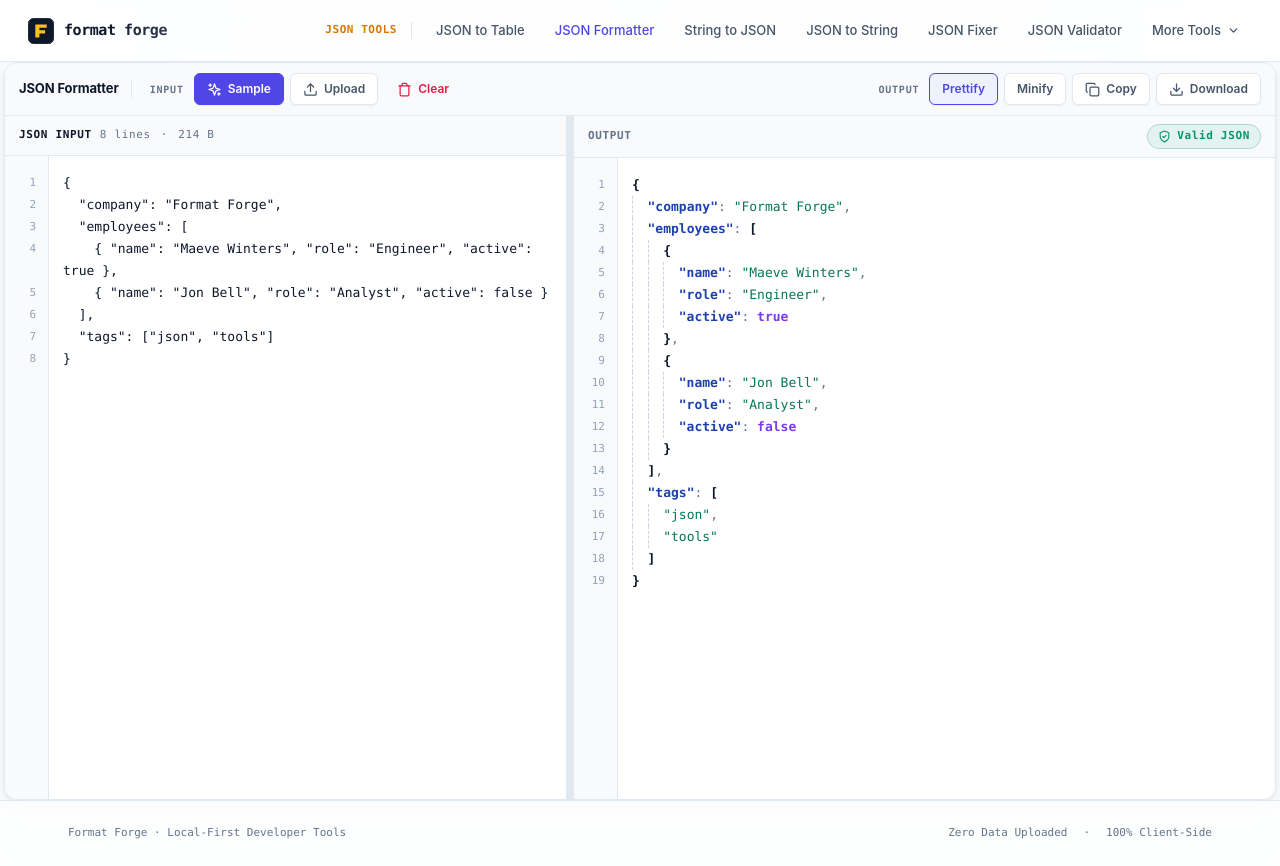
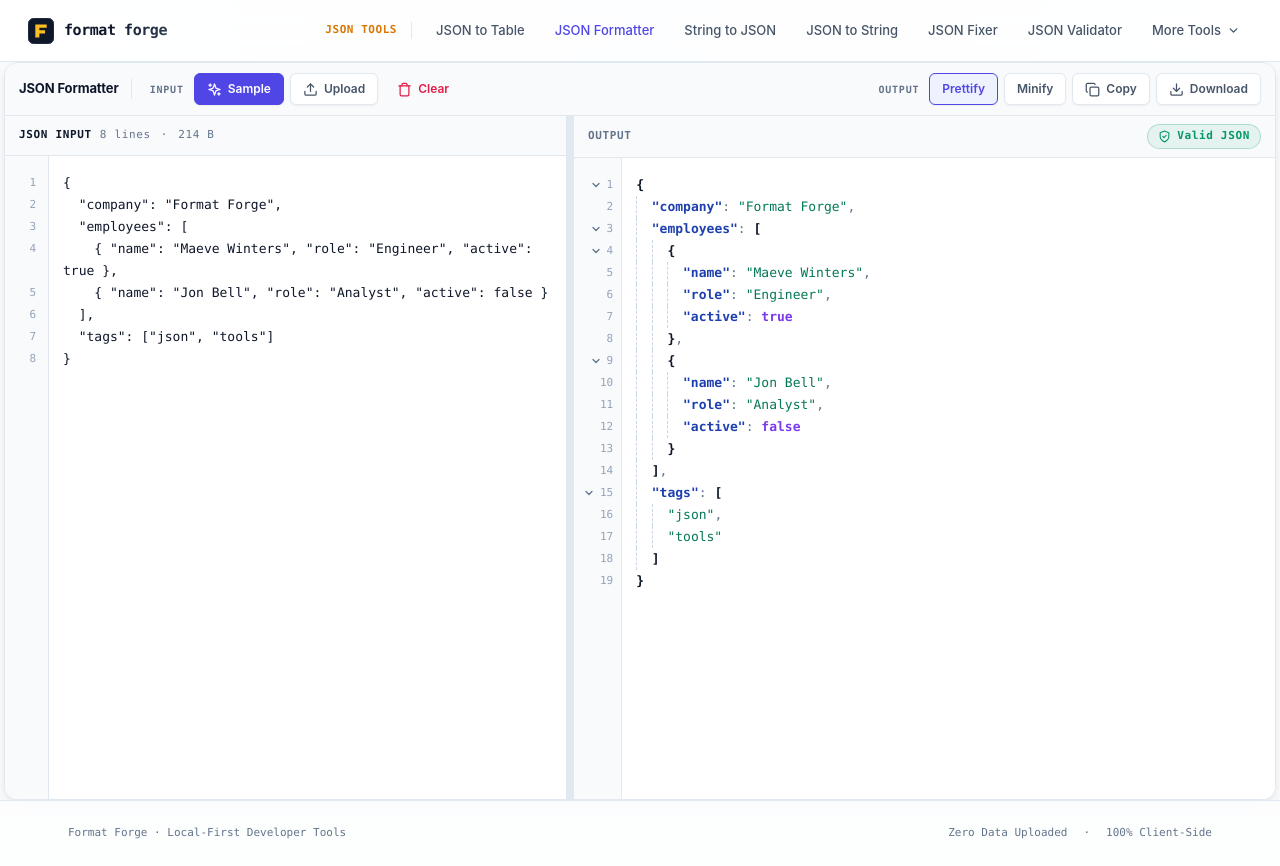
Before and after one commit to zazhedho/format-forge, a Next.js app: page /json-formatter in a window 1280 px wide. Both pictures are taken after a click on the button "Sample". Built offline with nearby package versions, Linux system fonts and the light colour scheme.

Commit message:
feat: add collapsible lines feature to JSON output for improved readability

```diff
--- a/app/globals.css
+++ b/app/globals.css
@@ -986,6 +986,23 @@
   color: var(--text-dim);
 }
 
+.output-stage .editor-gutter {
+  padding-left: 6px;
+  padding-right: 8px;
+}
+
+.output-stage .gutter-line {
+  display: flex;
+  align-items: flex-start;
+  justify-content: flex-end;
+  gap: 2px;
+}
+
+.output-stage .collapse-toggle {
+  flex: 0 0 18px;
+  margin: 0;
+}
+
 .json-editor {
   flex: 1;
   height: 100%;
@@ -1124,6 +1141,35 @@
   margin: 0;
 }
 
+.collapse-toggle {
+  display: inline-flex;
+  align-items: center;
+  justify-content: center;
+  width: 18px;
+  height: 22px;
+  margin-right: 2px;
+  vertical-align: top;
+  color: var(--text-muted);
+  border-radius: 3px;
+  cursor: pointer;
+  user-select: none;
+}
+
+.collapse-toggle:hover {
+  color: var(--accent-indigo);
+  background: var(--accent-indigo-glow);
+}
+
+.collapse-toggle:focus-visible {
+  outline: 2px solid var(--accent-indigo);
+  outline-offset: -1px;
+}
+
+.collapse-toggle svg {
+  width: 12px;
+  height: 12px;
+}
+
 .line-code {
   flex: 1;
   display: block;
--- a/components/text-output.tsx
+++ b/components/text-output.tsx
@@ -1,21 +1,46 @@
 'use client'
 
-import { useLayoutEffect, useRef, useMemo, type KeyboardEvent, type FormEvent, type ClipboardEvent, type DragEvent } from 'react'
+import { useEffect, useLayoutEffect, useMemo, useRef, useState, type KeyboardEvent, type FormEvent, type ClipboardEvent, type DragEvent } from 'react'
+import { getCollapsibleRanges } from '@/lib/json/collapse'
 import { highlightJson } from '@/lib/json/highlight'
-import { CheckIcon, InfoIcon } from './icons'
+import { CheckIcon, ChevronDownIcon, ChevronRightIcon, InfoIcon } from './icons'
 
 export function TextOutput({
   value,
   warnings = [],
+  collapsible = false,
 }: {
   value: string
   warnings?: string[]
+  collapsible?: boolean
 }) {
   const gutterRef = useRef<HTMLDivElement>(null)
   const codeAreaRef = useRef<HTMLDivElement>(null)
+  const [collapsedLines, setCollapsedLines] = useState<Set<number>>(new Set())
 
   const highlightedLines = useMemo(() => highlightJson(value), [value])
-  const lineCount = highlightedLines.length > 0 ? highlightedLines.length : (value ? value.split('\n').length : 1)
+  const collapsibleRanges = useMemo(
+    () => collapsible ? getCollapsibleRanges(highlightedLines) : new Map<number, number>(),
+    [collapsible, highlightedLines]
+  )
+  const visibleLines = useMemo(() => {
+    if (!collapsible || collapsedLines.size === 0) return highlightedLines
+
+    let hiddenUntil = 0
+    return highlightedLines.filter((line) => {
+      if (line.lineNumber <= hiddenUntil) return false
+
+      const endLine = collapsibleRanges.get(line.lineNumber)
+      if (endLine !== undefined && collapsedLines.has(line.lineNumber)) {
+        hiddenUntil = endLine - 1
+      }
+      return true
+    })
+  }, [collapsedLines, collapsible, collapsibleRanges, highlightedLines])
+
+  useEffect(() => {
+    setCollapsedLines(new Set())
+  }, [value, collapsible])
 
   useLayoutEffect(() => {
     const codeArea = codeAreaRef.current
@@ -36,7 +61,7 @@
     const observer = new ResizeObserver(syncLineHeights)
     observer.observe(codeArea)
     return () => observer.disconnect()
-  }, [highlightedLines])
+  }, [visibleLines])
 
   function handleScroll() {
     if (gutterRef.current && codeAreaRef.current) {
@@ -82,15 +107,44 @@
     e.preventDefault()
   }
 
+  function toggleCollapsed(lineNumber: number) {
+    setCollapsedLines((current) => {
+      const next = new Set(current)
+      if (next.has(lineNumber)) next.delete(lineNumber)
+      else next.add(lineNumber)
+      return next
+    })
+  }
+
   return (
     <div className="text-output">
       <div className="output-stage">
-        <div ref={gutterRef} className="editor-gutter" aria-hidden="true">
-          {Array.from({ length: lineCount }, (_, i) => (
-            <div key={i} className="gutter-line">
-              {i + 1}
+        <div ref={gutterRef} className="editor-gutter">
+          {visibleLines.length > 0
+            ? visibleLines.map((line) => {
+              const endLine = collapsibleRanges.get(line.lineNumber)
+              const canCollapse = endLine !== undefined && endLine > line.lineNumber
+              const isCollapsed = collapsedLines.has(line.lineNumber)
+
+              return (
+                <div key={line.lineNumber} className="gutter-line">
+                  {canCollapse && (
+                    <button
+                      className="collapse-toggle"
+                      type="button"
+                      aria-expanded={!isCollapsed}
+                      aria-label={`${isCollapsed ? 'Expand' : 'Collapse'} JSON node on line ${line.lineNumber}`}
+                      title={`${isCollapsed ? 'Expand' : 'Collapse'} JSON node`}
+                      onClick={() => toggleCollapsed(line.lineNumber)}
+                    >
+                      {isCollapsed ? <ChevronRightIcon /> : <ChevronDownIcon />}
+                    </button>
+                  )}
+                  <span aria-hidden="true">{line.lineNumber}</span>
                 </div>
-          ))}
+              )
+            })
+            : <div className="gutter-line"><span aria-hidden="true">1</span></div>}
         </div>
 
         <div
@@ -110,7 +164,8 @@
           aria-label="Formatted JSON output"
           tabIndex={0}
         >
-          {highlightedLines.map((line) => (
+          {visibleLines.map((line) => {
+            return (
               <div key={line.lineNumber} className="code-line">
                 <span className="line-code">
                   {Array.from({ length: line.indentCount }).map((_, i) => (
@@ -130,7 +185,8 @@
                   )}
                 </span>
               </div>
-          ))}
+            )
+          })}
         </div>
       </div>
 
--- a/components/tool-workbench.tsx
+++ b/components/tool-workbench.tsx
@@ -185,7 +185,11 @@
           )}
 
           {result.ok && result.output.kind === 'text' && (
-            <TextOutput value={result.output.value} warnings={result.output.warnings} />
+            <TextOutput
+              value={result.output.value}
+              warnings={result.output.warnings}
+              collapsible={toolId === 'json-formatter'}
+            />
           )}
 
           {result.ok && result.output.kind === 'status' && (
--- /dev/null
+++ b/lib/json/collapse.ts
@@ -0,0 +1,24 @@
+import type { HighlightedLine } from './highlight'
+
+export function getCollapsibleRanges(lines: HighlightedLine[]) {
+  const stack: Array<{ bracket: string; lineNumber: number }> = []
+  const ranges = new Map<number, number>()
+  const pairs: Record<string, string> = { '}': '{', ']': '[' }
+
+  lines.forEach((line) => {
+    line.tokens.forEach((token) => {
+      if (token.type !== 'bracket') return
+      if (token.value === '{' || token.value === '[') {
+        stack.push({ bracket: token.value, lineNumber: line.lineNumber })
+        return
+      }
+
+      const opening = stack.pop()
+      if (opening && pairs[token.value] === opening.bracket && line.lineNumber > opening.lineNumber) {
+        ranges.set(opening.lineNumber, line.lineNumber)
+      }
+    })
+  })
+
+  return ranges
+}
```
Also changed, not shown: 1 other file (tests, documents, lock files or other folders). Lines whose indentation alone changed are shown as unchanged.
